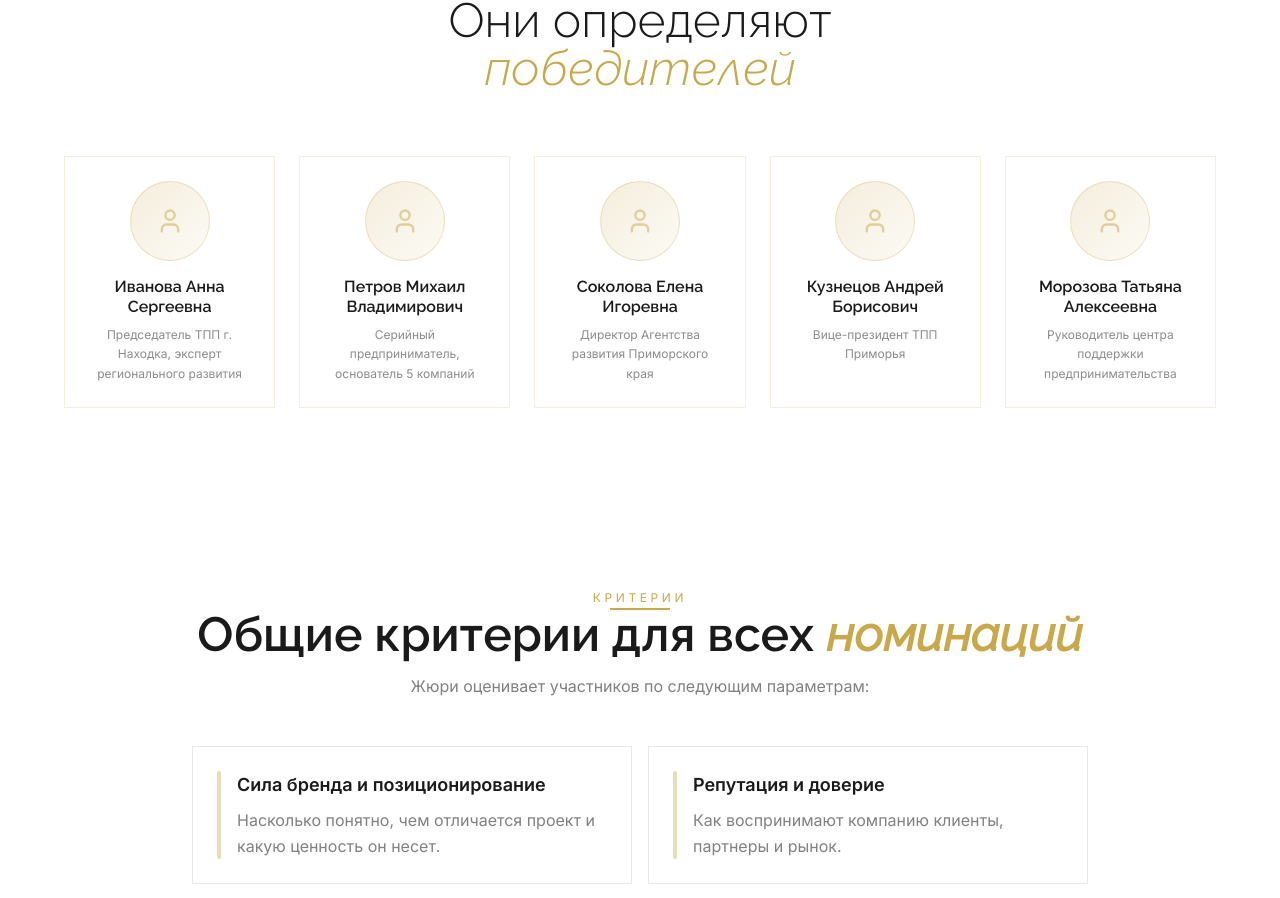
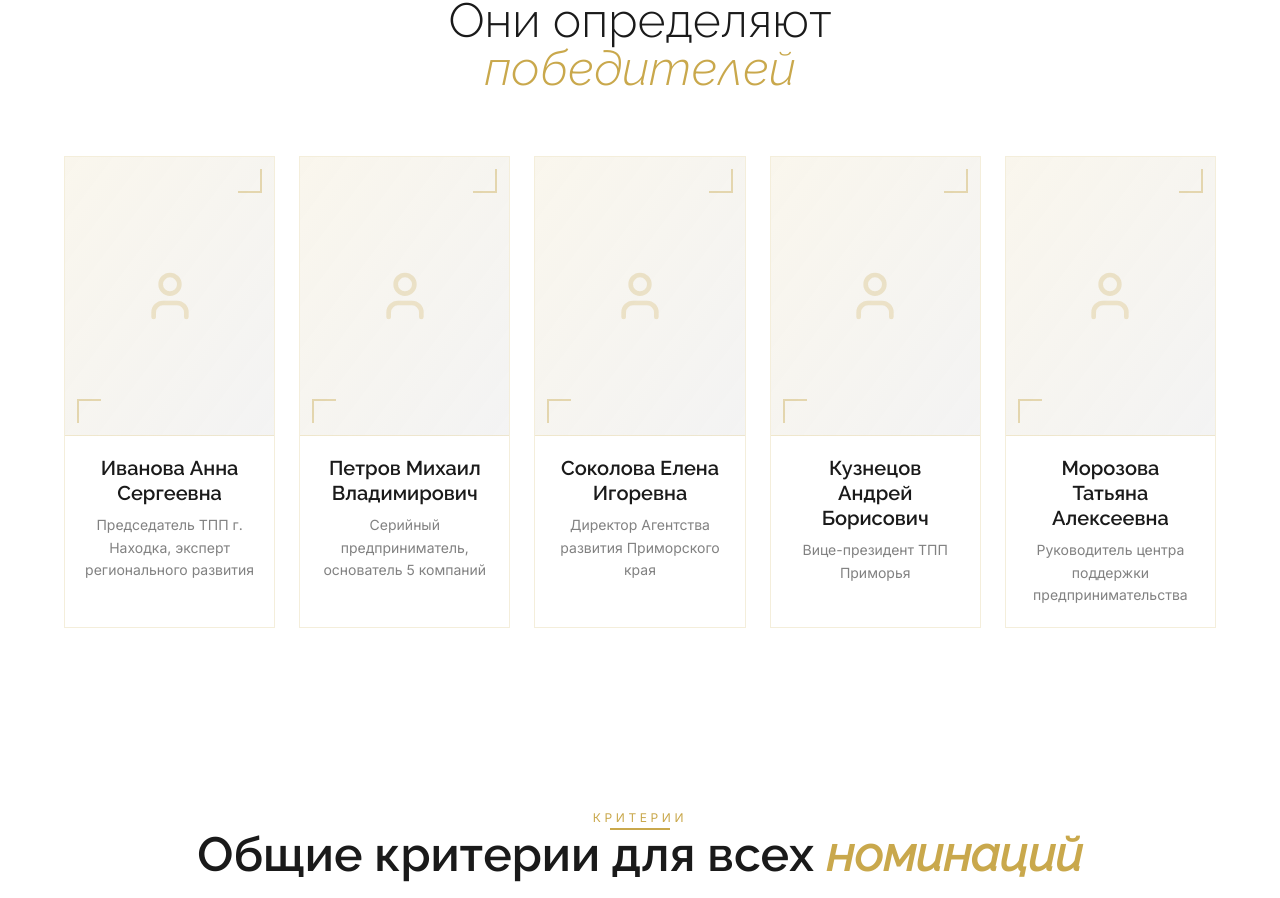
Before and after one commit to pr-poehali-dev/business-award-landing-2, a React (Vite) app: page / in a window 1280 px wide. Shown: the part 5684-6582 px from the top of the page. Built offline with nearby package versions, Linux system fonts and the light colour scheme.

Commit message:
feat: increase jury card photo and text size

```diff
--- a/src/pages/Index.tsx
+++ b/src/pages/Index.tsx
@@ -599,12 +599,16 @@ export default function Index() {
           </div>
           <div className="grid md:grid-cols-3 lg:grid-cols-5 gap-6">
             {juryPlaceholders.map((member, i) => (
-              <div key={i} className="card-premium p-6 text-center">
-                <div className="w-20 h-20 rounded-full bg-gradient-to-br from-gold/20 to-gold/5 border border-gold/30 mx-auto mb-4 flex items-center justify-center">
-                  <Icon name="User" size={28} className="text-gold/50" />
+              <div key={i} className="card-premium text-center overflow-hidden">
+                <div className="w-full aspect-[3/4] bg-gradient-to-br from-gold/10 to-charcoal/5 border-b border-gold/20 flex items-center justify-center relative">
+                  <Icon name="User" size={56} className="text-gold/25" />
+                  <div className="absolute bottom-3 left-3 w-6 h-6 border-l-2 border-t-2 border-gold/40" />
+                  <div className="absolute top-3 right-3 w-6 h-6 border-r-2 border-b-2 border-gold/40" />
                 </div>
-                <h3 className="font-display text-base font-semibold text-charcoal mb-2 leading-tight">{member.name}</h3>
-                <p className="font-body text-xs text-charcoal/50 leading-relaxed">{member.role}</p>
+                <div className="p-5">
+                  <h3 className="font-display text-xl font-semibold text-charcoal mb-2 leading-tight">{member.name}</h3>
+                  <p className="font-body text-sm text-charcoal/55 leading-relaxed">{member.role}</p>
+                </div>
               </div>
             ))}
           </div>
```
